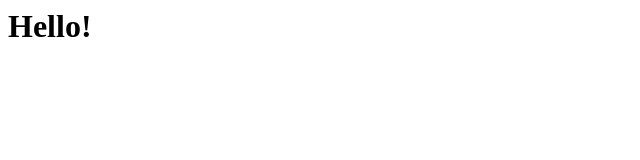
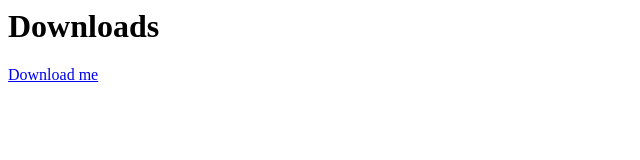
Before and after one commit to limwenyao/limwenyao.github.io, a plain HTML site: page index.html in a window 1280 px wide. Shown: the whole page, without its empty margins (0-640 px from the left). Drawn offline with Linux system fonts and the light colour scheme.

Commit message:
Update index.html

```diff
--- a/index.html
+++ b/index.html
@@ -1 +1,2 @@
-<h1>Hello!</h1>
+<h1>Downloads</h1>
+<a href="downloads.zip">Download me</a><br/>
```
